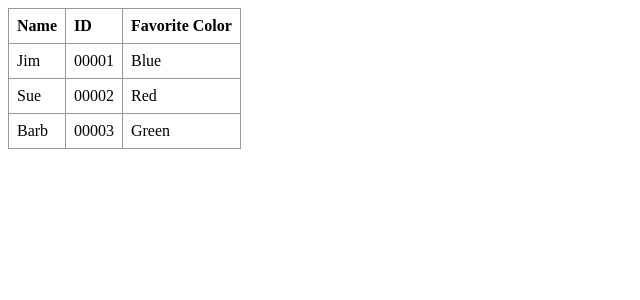
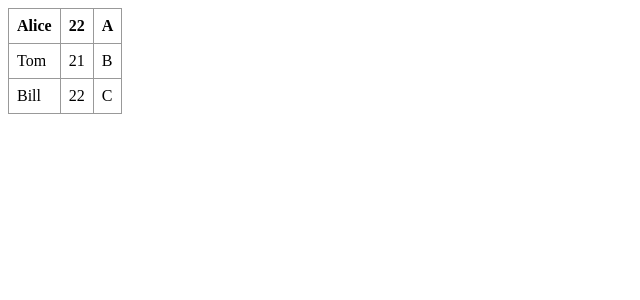
Before and after one commit to MeilinLu/IS218_program1, a PHP site: page /table.php in a window 1280 px wide. Shown: the top 300 px of the page, without its empty margins (0-640 px from the left). Run offline with PHP 8.4, Linux system fonts and the light colour scheme.

Commit message:
csv file to table

```diff
--- /dev/null
+++ b/datainfo.csv
@@ -0,0 +1,3 @@
+Alice,22,A
+Tom,21,B
+Bill,22,C
--- a/table.php
+++ b/table.php
@@ -15,47 +15,55 @@
   </head>
   <body>
   <?php
-$myarray   = array();
-$myarray[] = array(
-    "Name" => "Jim",
-    "ID" => "00001",
-    "Favorite Color" => "Blue"
-);
-$myarray[] = array(
-    "Name" => "Sue",
-    "ID" => "00002",
-    "Favorite Color" => "Red"
-);
-$myarray[] = array(
-    "Name" => "Barb",
-    "ID" => "00003",
-    "Favorite Color" => "Green"
-);
+//    $myarray   = array();
+//    $myarray[] = array(
+//    "Name" => "Jim",
+//    "ID" => "00001",
+//    "Favorite Color" => "Blue"
+//    );
+//    $myarray[] = array(
+//    "Name" => "Sue",
+//    "ID" => "00002",
+//    "Favorite Color" => "Red"
+//    );
+//    $myarray[] = array(
+//    "Name" => "Barb",
+//    "ID" => "00003",
+//    "Favorite Color" => "Green"
+// );
 
-class html
-{
-    public $html;
-    public function __construct($html = array())
-    {
-        // echo $html Array;
+class htmlTable{
+    public $htmlTable;
+    public $data;
+    //Read data
+    public function setArray($data){
+    	$this->data = $data;
     }
-}
+    //Array From CSV File
+    public function setArrayFromCSV($filename){
+    	$file = fopen($filename, "r");
+        //Name Line
+        $nameline = fgetcsv($file);
+        //Read from CSV
+        while(($lines = fgetcsv($file)) !==FALSE){
+    	 $lines = array_combine($nameline, $lines);
+	     $this->data[] = $lines;
+        }
+    }
+        //Print The Array
+    public function getArray(){
+            print_r($this->rawArray);
+    }
 
-class htmlTable extends html
-{
-    protected $htmlTable;
-
-    public function getHTML($html)
-    {
-        $this->html = $html;
-    }
+    //HTML Table
     public function getTableHTML()
     {
         $this->htmlTable .= '<table>';
         $this->htmlTable .= '<thead>';
         $this->htmlTable .= '<tr>';
-        //Table Head
-        foreach ($this->html[0] as $key => $value) {
+
+	//Table Head
+        foreach ($this->data[0] as $key => $value) {
             $this->htmlTable .= '<th>' . $key . '</th>';
         }
         $this->htmlTable .= '</tr>';
@@ -63,7 +71,7 @@ class htmlTable extends html
 
         //Table Body
         $this->htmlTable .= '<tbody>';
-        foreach ($this->html as $row) {
+        foreach ($this->data as $row) {
             $this->htmlTable .= '<tr>';
             foreach ($row as $key => $value) {
                 $this->htmlTable .= '<td>' . $value . '</td>';
@@ -74,10 +82,10 @@ class htmlTable extends html
         echo $this->htmlTable;
     }
 }
+
 $obj = new htmlTable;
-$obj->getHTML($myarray);
+$obj->setArrayFromCSV("datainfo.csv");
 $obj->getTableHTML();
-
 ?>
   </body>
 </html>
```
Also changed, not shown: 1 other file.
